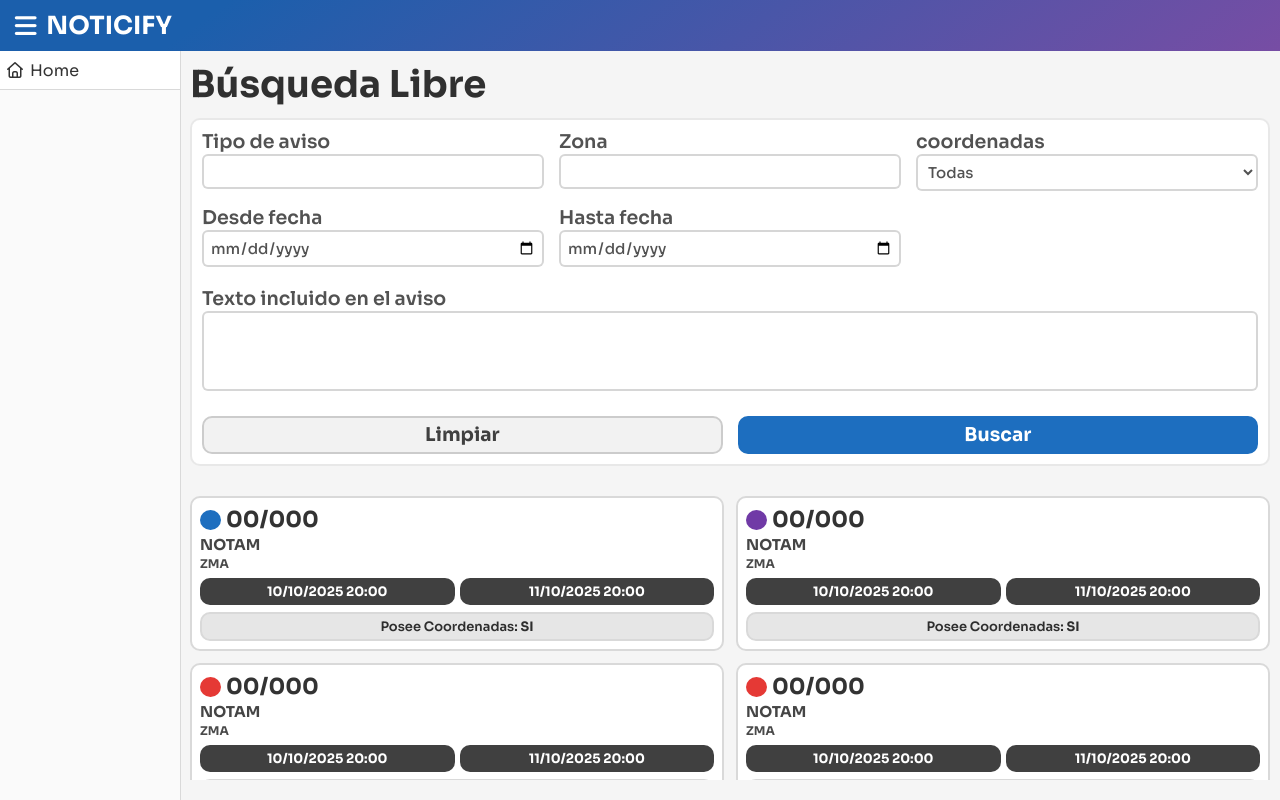
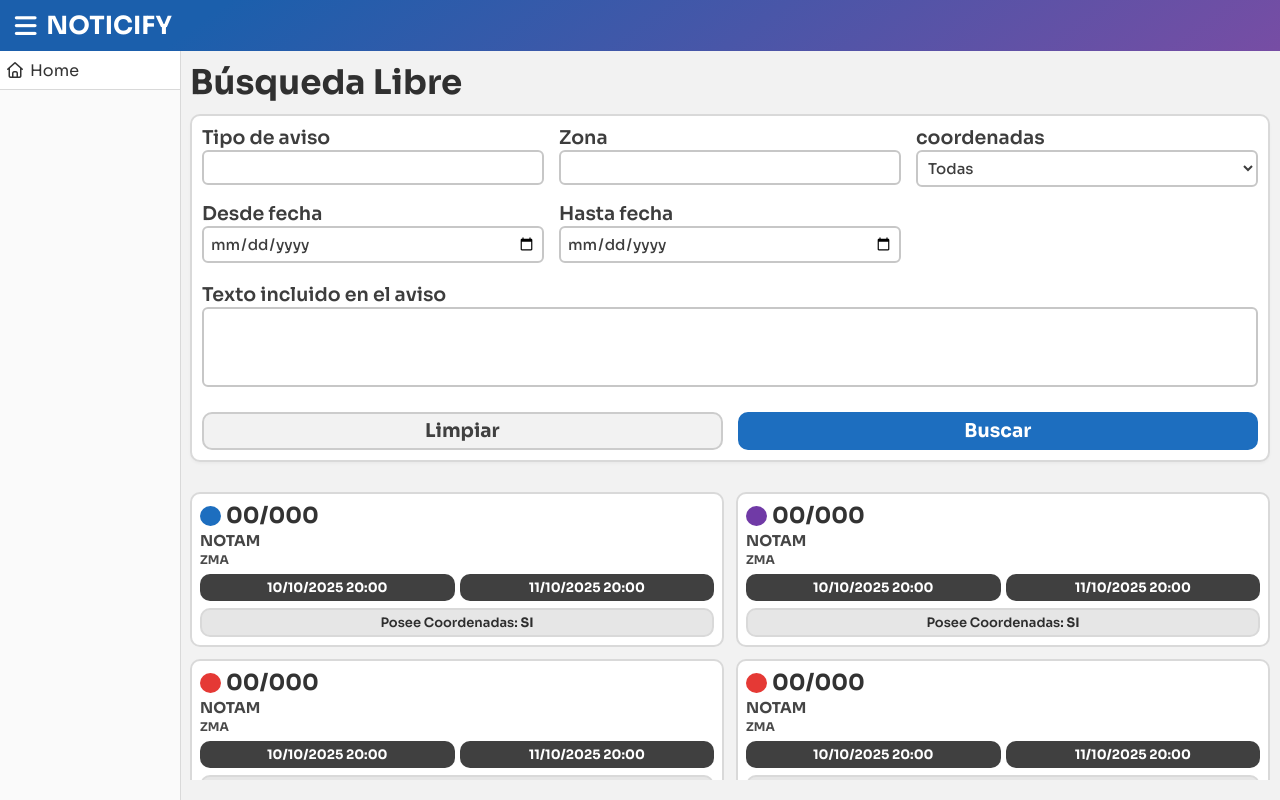
Before and after one commit to Alvaro-Soriano/noticify, a plain HTML site: page frontend/html/search.html in a window 1280 px wide. Drawn offline with nearby package versions, Linux system fonts and the light colour scheme.

Commit message:
pruebas de estilos para mejorar el diseño

```diff
--- a/frontend/css/basic.css
+++ b/frontend/css/basic.css
@@ -13,7 +13,7 @@ html,body{
 }
 
 body{
-	background-color: hsl(0 0 96);
+	background-color: #f2f2f2;
 }
 
 header{
@@ -181,7 +181,7 @@ aside.navHidden {
 label{
 	font-size: 19px;
 	font-weight: 600;
-	color:hsl(0, 0%, 32%)
+    color: hsl(0, 0%, 24%);
 }
 
 input,select,textarea {
@@ -190,10 +190,10 @@ input,select,textarea {
 	font-size: 15px;
 	outline: none;
 	border-radius: 6px;
-	border: 2px solid rgba(204, 204, 204 ,0.80);
+	border:2px solid hsl(0, 0%, 78%);
 	background-color: white;
 	font-weight: 500;
-	color:hsl(0, 0%, 32%);
+	color: hsl(100 0% 24%);
 
 	box-sizing: border-box;
 }
@@ -204,7 +204,7 @@ textarea{
 }
 
 input:focus,select:focus,textarea:focus{
-	border: 2px solid  hsl(0 0 75);
+	border: 2px solid  hsl(0 0 65);
 }
 
 button{
--- a/frontend/css/index.css
+++ b/frontend/css/index.css
@@ -1,5 +1,5 @@
 .tituloPagina{
-	font-size: 37px !important;
+	font-size: 34px !important;
 	padding: 10px !important;
 	padding-bottom: 0px !important;
 	margin: 0px !important;
@@ -8,8 +8,9 @@
 }
 
 .searchForm{
-	border: 2px solid rgba(217, 217, 217, 0.6);
-	background-color:rgb(255, 255, 255, 0.95);
+	background-color: white;
+	border: 2px solid hsl(0 0% 85%);
+	box-shadow: 0px 2px 3px hsla(0, 0%, 0%, 0.03), 0px 2px 3px hsla(0, 0%, 0%, 0.01);
 	margin: 10px;
 	border-radius: 10px;
 
```
